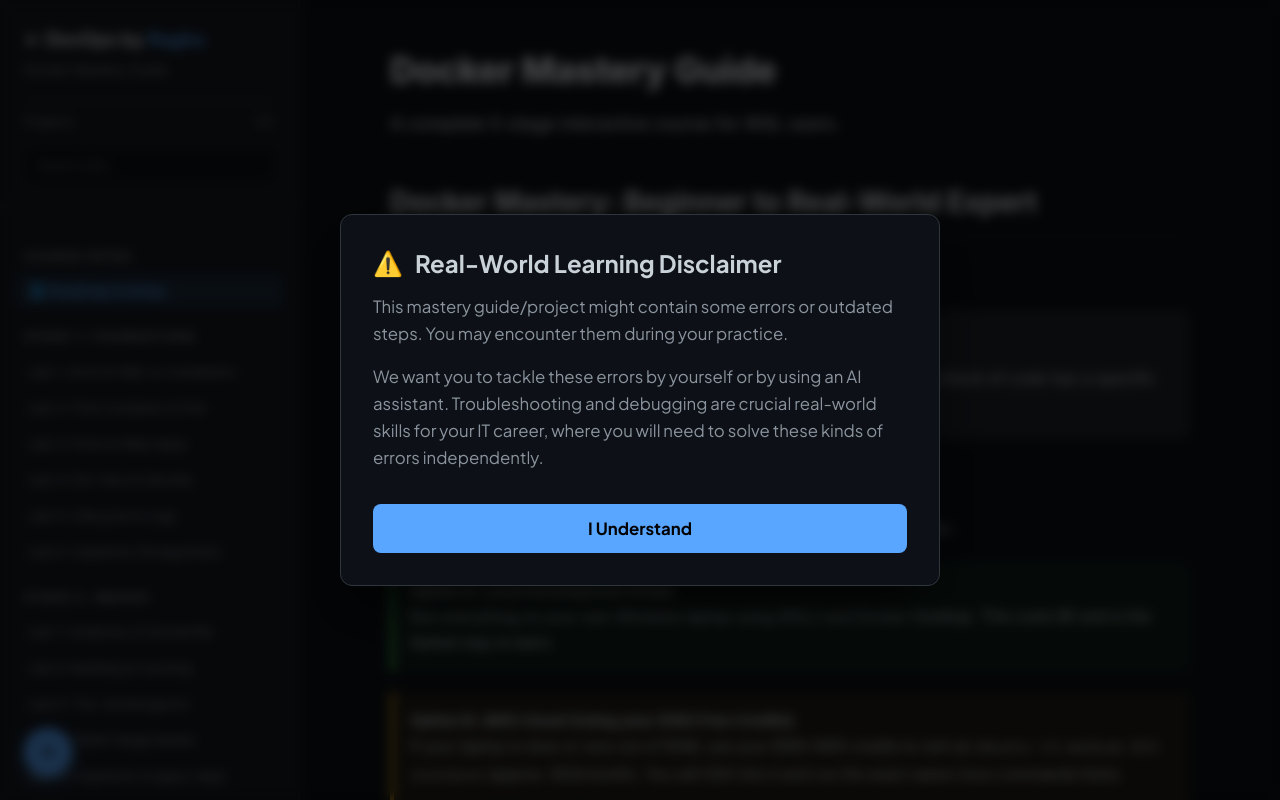
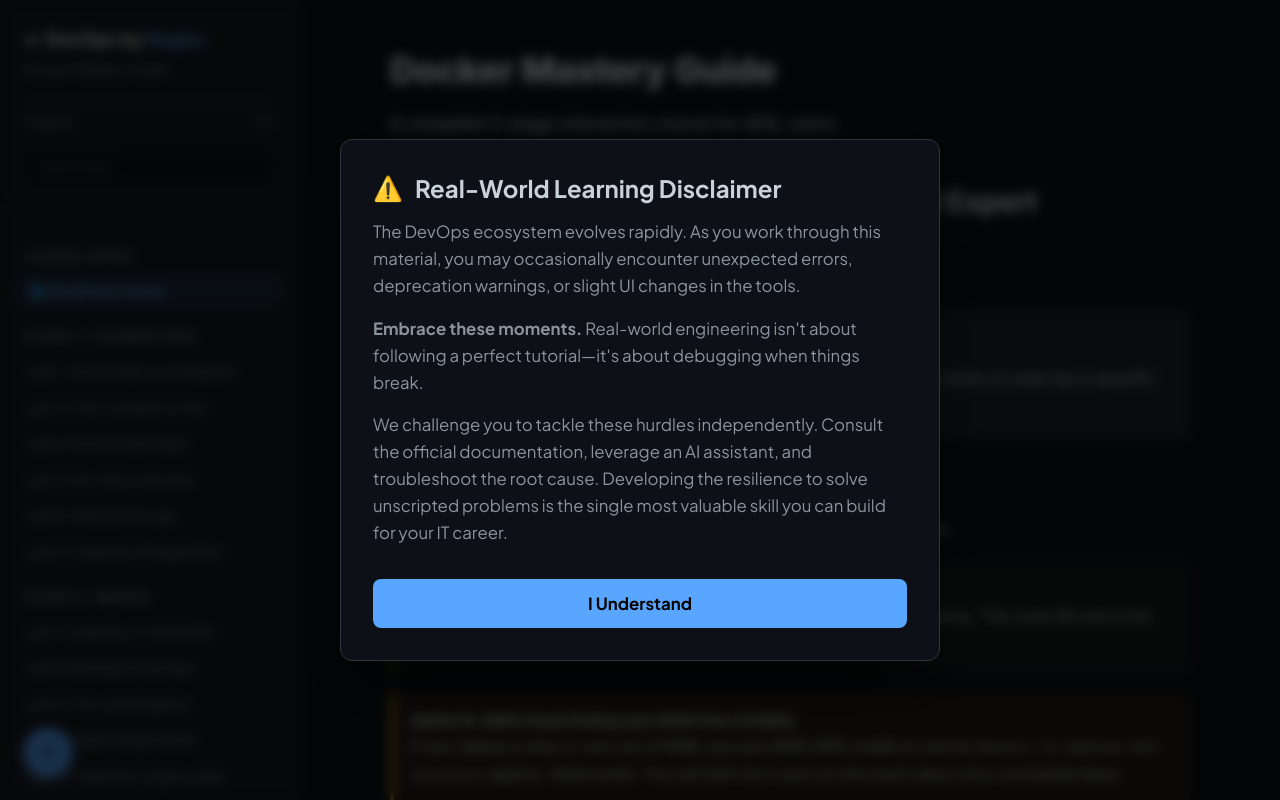
Before and after one commit to raghu-94/devopsbyraghu, a Next.js app: page /guides/docker in a window 1280 px wide. Shown: the top 800 px of the page. Built offline with nearby package versions, Linux system fonts and the light colour scheme.

Commit message:
style: polish disclaimer message

```diff
--- a/src/components/DisclaimerModal.js
+++ b/src/components/DisclaimerModal.js
@@ -51,10 +51,13 @@
         </h2>
         <div style={{ color: "var(--g-text-muted, #a3a3a3)", lineHeight: "1.6", fontSize: "1.05rem" }}>
           <p style={{ marginBottom: "16px", marginTop: 0 }}>
-            This mastery guide/project might contain some errors or outdated steps. You may encounter them during your practice.
+            The DevOps ecosystem evolves rapidly. As you work through this material, you may occasionally encounter unexpected errors, deprecation warnings, or slight UI changes in the tools.
+          </p>
+          <p style={{ marginBottom: "16px", marginTop: 0 }}>
+            <strong>Embrace these moments.</strong> Real-world engineering isn't about following a perfect tutorial—it's about debugging when things break.
           </p>
           <p style={{ marginBottom: "32px", marginTop: 0 }}>
-            We want you to tackle these errors by yourself or by using an AI assistant. Troubleshooting and debugging are crucial real-world skills for your IT career, where you will need to solve these kinds of errors independently.
+            We challenge you to tackle these hurdles independently. Consult the official documentation, leverage an AI assistant, and troubleshoot the root cause. Developing the resilience to solve unscripted problems is the single most valuable skill you can build for your IT career.
           </p>
         </div>
         <button
```
